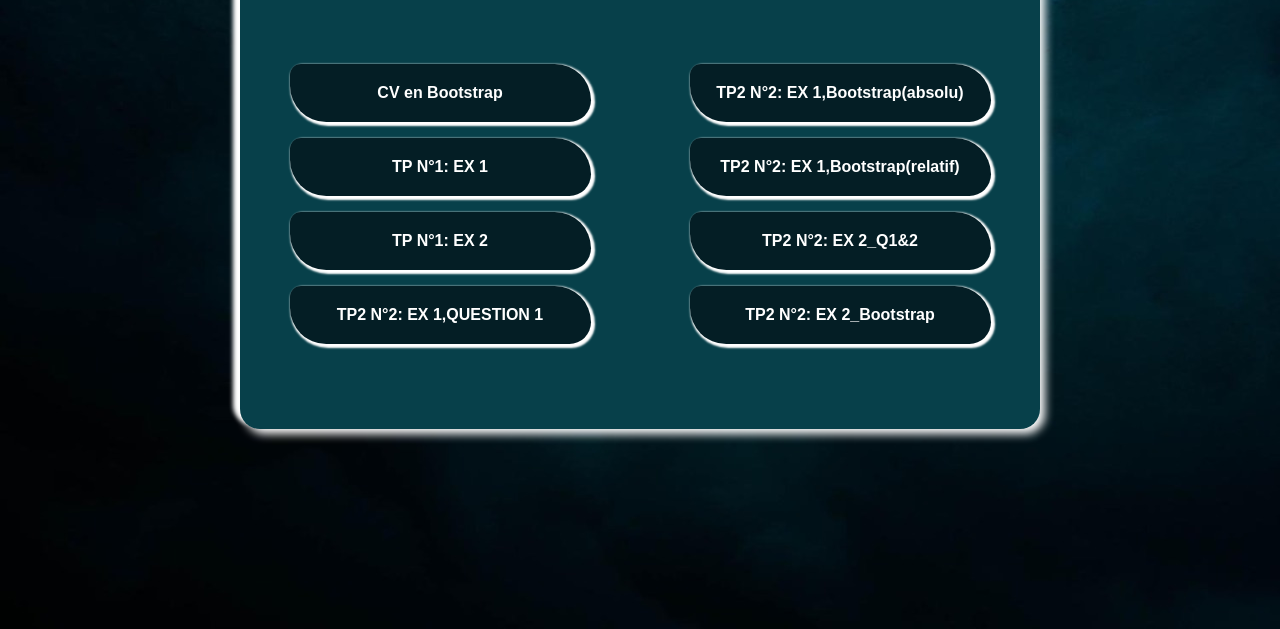
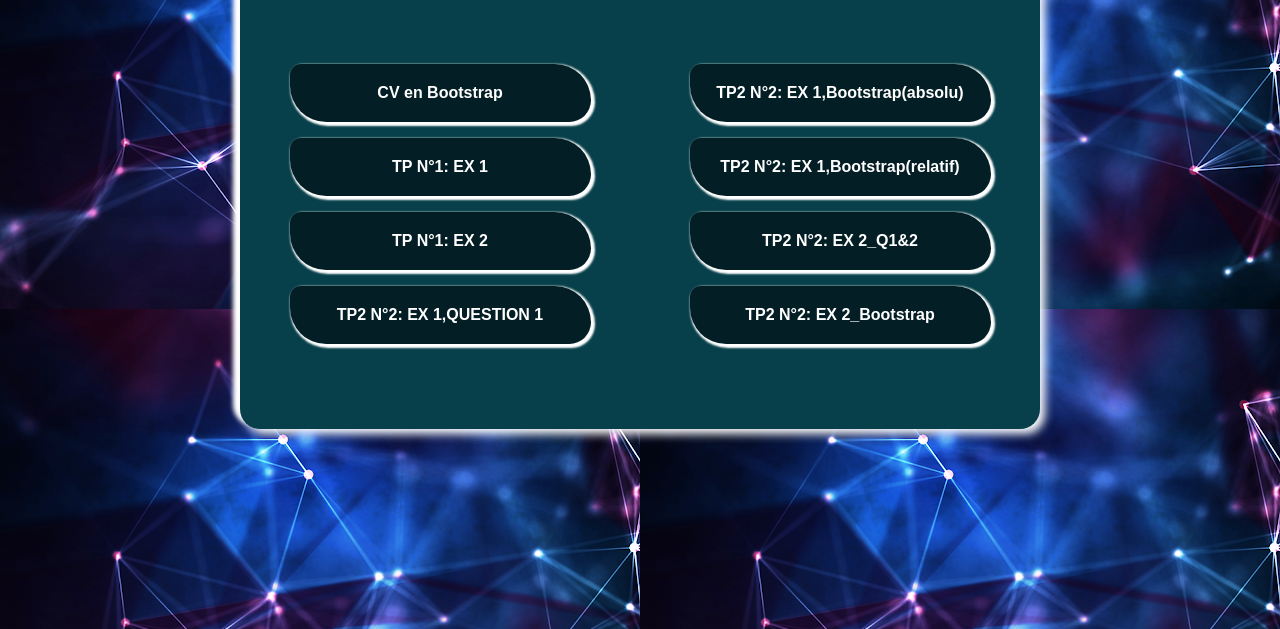
Before and after one commit to Houda-20/Houda-21.github.io, a plain HTML site: page index.html in a window 1280 px wide. Shown: the part 171-800 px from the top of the page. Drawn offline with Linux system fonts and the light colour scheme.

Commit message:
Update csshj1.css

```diff
--- a/csshj1.css
+++ b/csshj1.css
@@ -15,7 +15,7 @@
    margin-top:63px;
 }
 body{
-    background-image: url("photo-1478760329108-5c3ed9d495a0_1750x.jpg");
+    background-image: url("background.png");
     /*background-color: #074047;*/
 }
 h1{
```
